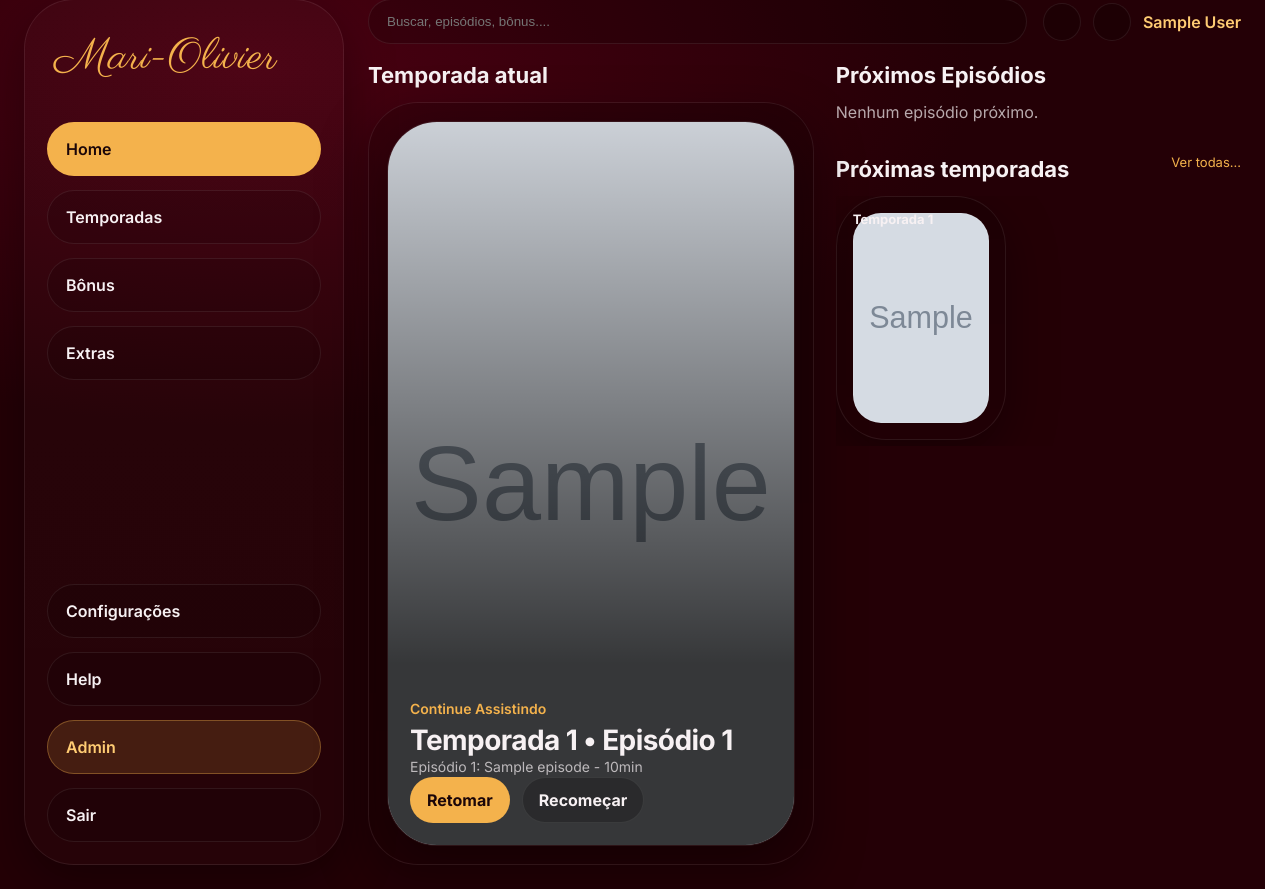
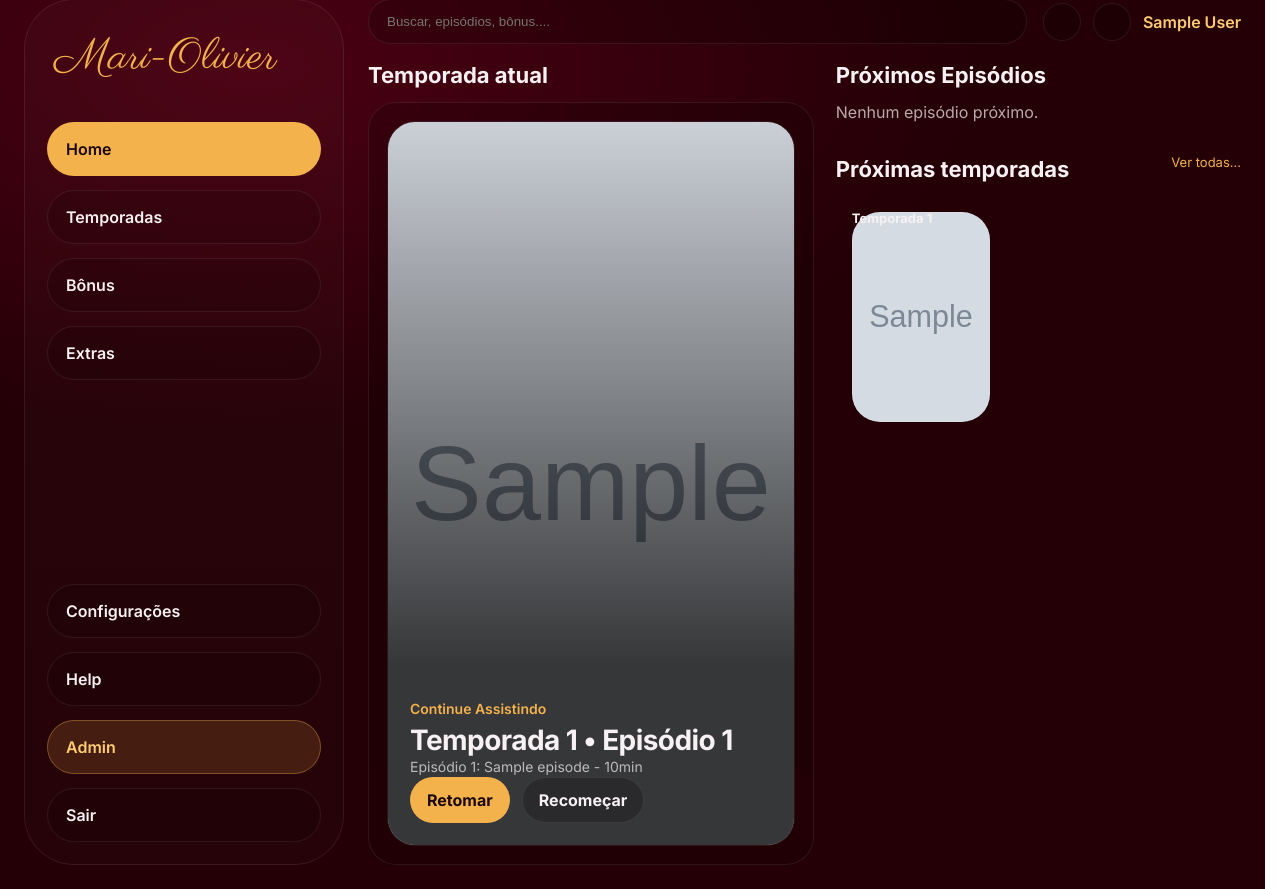
Before and after one commit to Hunter954/MariOlivier, a Flask app: page / in a window 1280 px wide. Shown: the part 25-914 px from the top of the page. Run offline with Flask 3, Linux system fonts and the light colour scheme; a user stored in the database is signed in; tables that the repository leaves empty hold one stand-in row (values such as "Sample post"); grey boxes marked "Sample" are stand-in pictures.

Commit message:
Add files via upload

```diff
--- a/app/static/css/app.css
+++ b/app/static/css/app.css
@@ -8,16 +8,16 @@
   --muted:rgba(247,241,243,.7);
   --accent:#f4b24c; /* laranja */
   --accent2:#ffcc73;
-  --shadow:0 18px 50px rgba(0,0,0,.35);
-  --radius:50px;
+  --shadow:none;
+  --radius:32px;
+  --radius-soft:28px;
+  --radius-thumb:22px;
 }
 
 *{box-sizing:border-box}
 html,body{height:100%}
-/* Evita “pulo” de largura entre páginas com/sem scroll (menu aparenta mudar de tamanho) */
 html{scrollbar-gutter: stable; overflow-y: scroll;}
 body{overflow-y: scroll;}
-
 body{
   margin:0;
   font-family:Inter,system-ui,-apple-system,Segoe UI,Roboto,Arial,sans-serif;
@@ -46,7 +46,9 @@ a{color:inherit;text-decoration:none}
 
 .sidebar{
   flex:0 0 320px;
-width:320px;
+  width:320px;
+
+  width:320px;
   background: linear-gradient(180deg, rgba(255,255,255,.02), rgba(255,255,255,.01));
   border:1px solid var(--stroke);
   border-radius:50px;
@@ -128,14 +130,15 @@ width:320px;
   display:grid;
   grid-template-columns: 1.1fr 1fr;
   gap:22px;
+  align-items:start;
 }
 .col-left,.col-right{min-width:0}
 
 .card{
   border:1px solid var(--stroke);
   background: linear-gradient(180deg, rgba(0,0,0,.18), rgba(0,0,0,.10));
-  border-radius: var(--radius);
-  box-shadow: var(--shadow);
+  border-radius: var(--radius-soft, var(--radius));
+  box-shadow: none;
 }
 .card.big{padding:18px}
 .card.episode.small{
@@ -150,14 +153,14 @@ width:320px;
 .card.episode.small{display:block}
 .thumb{
   width:88px; height:88px;
-  border-radius:22px;
+  border-radius: var(--radius-thumb, 22px);
   border:1px solid var(--stroke);
   background: rgba(0,0,0,.20);
   background-size:cover;
   background-position:center;
   overflow:hidden;
 }
-.card.episode.small .thumb{width:100%; height:120px; border-radius:22px}
+.card.episode.small .thumb{width:100%; height:120px; border-radius: var(--radius-thumb, 22px)}
 .thumb-placeholder{
   width:100%;height:100%;
   background: radial-gradient(240px 120px at 20% 20%, rgba(244,178,76,.16), rgba(0,0,0,.18));
@@ -179,28 +182,37 @@ width:320px;
   overflow:auto;
   padding-bottom:6px;
 }
+
+
+/* Single-outline cards (mantém apenas o stroke na thumb, evita “double outline”) */
+.card.season,
+.card.episode.small{
+  border:none;
+  box-shadow:none;
+  background:transparent;
+}
 .card.season{
   width:170px; flex:0 0 auto;
   padding:16px;
   position:relative;
 }
-.card.season .thumb{width:100%;height:210px;border-radius:28px}
+.card.season .thumb{width:100%;height:210px;border-radius: var(--radius-soft, 28px)}
 .season-label{
   position:absolute;left:16px;top:14px;
   font-weight:700;font-size:13px;
 }
 
-.hero{position:relative;overflow:hidden;min-height:620px;border-radius:var(--radius)}
+.hero{position:relative;overflow:hidden;min-height:620px;border-radius:var(--radius-soft, var(--radius))}
 .hero-story{
   position:relative;
   width:min(420px, 100%);
   margin: 0 auto;
   aspect-ratio: 9 / 16;
-  border-radius: var(--radius);
+  border-radius: var(--radius-soft, var(--radius));
   overflow:hidden;
   border:1px solid var(--stroke);
   background: rgba(0,0,0,.14);
-  box-shadow: var(--shadow);
+  box-shadow: none;
 }
 .hero-cover{position:absolute;inset:0}
 .hero-thumb{
@@ -254,15 +266,15 @@ width:320px;
 
 .player-wrap{
   width:100%;
-  border-radius: 28px;
+  border-radius: var(--radius-soft, 28px);
   overflow:hidden;
   border:1px solid var(--stroke);
   background: rgba(0,0,0,.24);
-  box-shadow: var(--shadow);
+  box-shadow: none;
 }
 .player-wrap iframe{width:100%;height:100%}
 .player-wrap.horizontal{aspect-ratio:16/9}
-.player-wrap.vertical{aspect-ratio:9/16; max-width:520px; margin: 0 auto;}
+.player-wrap.vertical{aspect-ratio:9/16; max-width:520px; margin: 0 auto; height:min(calc(100vh - 260px), 820px); width:auto;}
 
 .form{max-width:920px}
 .form-grid{
```
